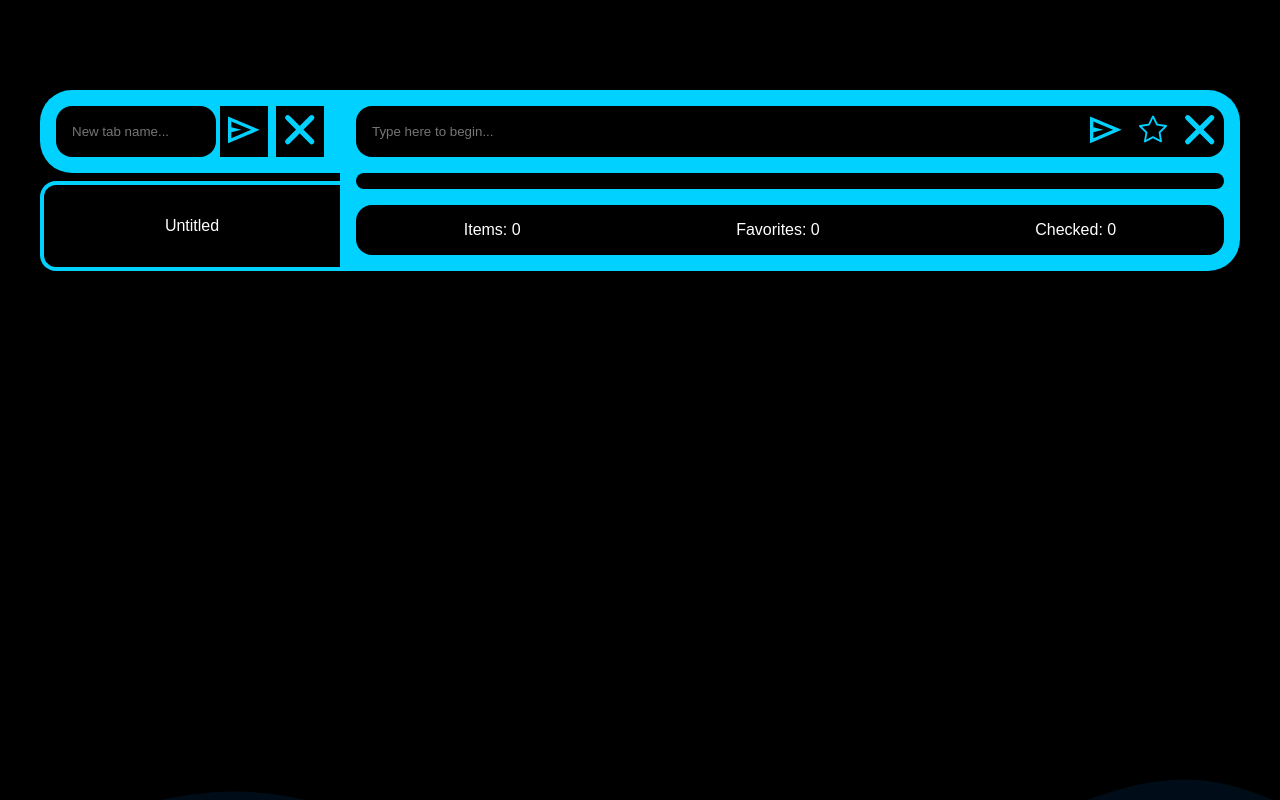
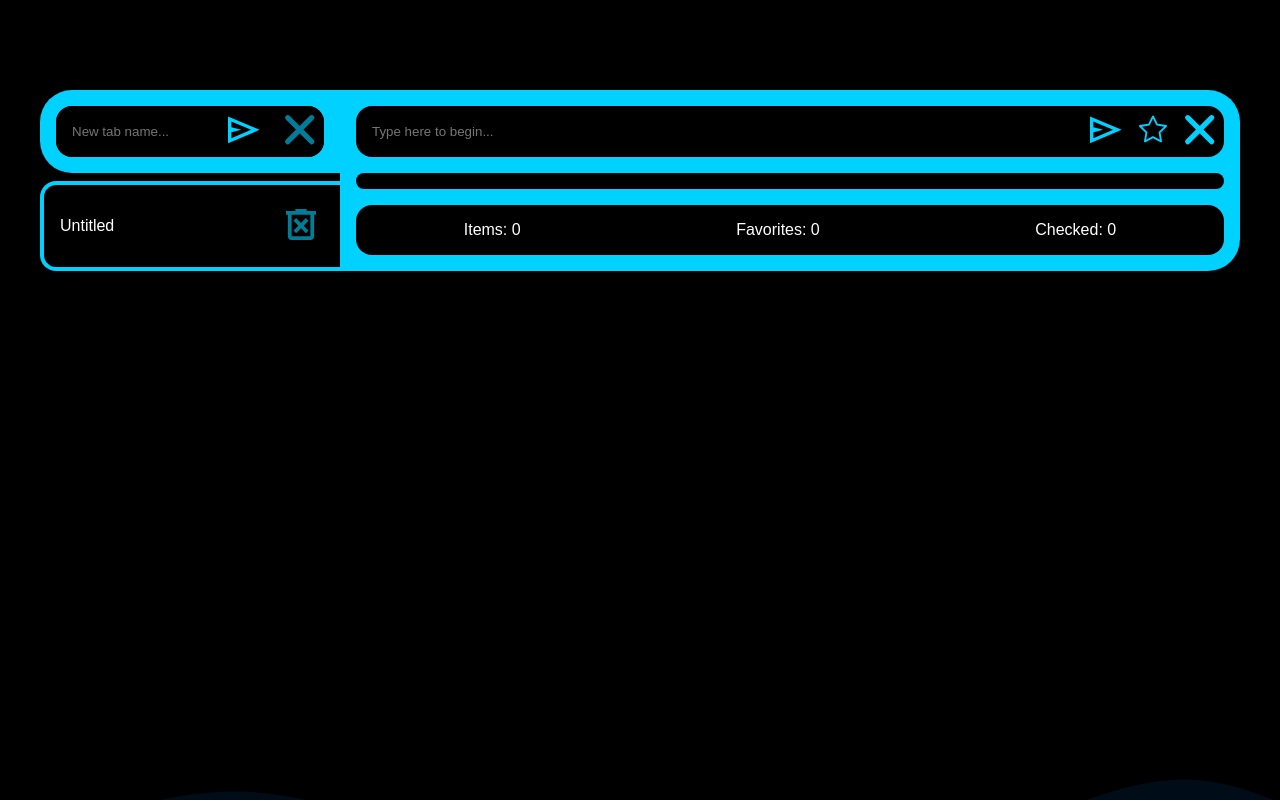
Before and after one commit to ZeSved/ToDo-app, a React (Vite) app: page / in a window 1280 px wide. Built offline with nearby package versions, Linux system fonts and the light colour scheme.

Commit message:
delete button (doesn't work)

```diff
--- a/src/components/tabs/Tabs.tsx
+++ b/src/components/tabs/Tabs.tsx
@@ -4,22 +4,21 @@ import { targetCurrent } from '../../util/targets'
 import { inputChecker } from '../../util/inputChecker'
 import send from '../../images/send.svg'
 import clear from '../../images/_clear_ symbol.svg'
+import deleteImg from '../../images/_delete_ symbol.svg'
 
 export default function Tabs({ list, dispatch }: TabsProps) {
 	return (
 		<>
 			<div className={s.inputContainer}>
+				<div className={s.tabInput}>
 					<input
 						type='text'
 						placeholder='New tab name...'
-					onChange={(e) =>
-						dispatch({ type: 'set-tab-input', payload: e.currentTarget.value })
-					}
+						onChange={(e) => dispatch({ type: 'set-tab-input', payload: e.currentTarget.value })}
 						value={list.tabInput}
 						onKeyDown={(e) => {
 							if (e.key === 'Enter') {
 								e.preventDefault()
-
 								inputChecker(list.tabInput, dispatch, list)
 							}
 						}}
@@ -35,8 +34,8 @@ export default function Tabs({ list, dispatch }: TabsProps) {
 					</button>
 					<div />
 					<button
+						disabled={list.tabs.length <= 1}
 						onClick={() => {
-						if (list.tabs.length > 1) {
 							if (
 								confirm(
 									'Are you sure you want to permanently delete all tabs? NOTE: This will also wipe all data from all tabs.'
@@ -58,7 +57,6 @@ export default function Tabs({ list, dispatch }: TabsProps) {
 								})
 								window.localStorage.setItem('itemDat', '[]')
 							}
-						}
 						}}>
 						<img
 							src={clear}
@@ -66,7 +64,8 @@ export default function Tabs({ list, dispatch }: TabsProps) {
 						/>
 					</button>
 				</div>
-			<nav className={s.nav}>
+			</div>
+			<div className={s.nav}>
 				{list.tabs.map((tab, i) => (
 					<div
 						onClick={() =>
@@ -78,9 +77,23 @@ export default function Tabs({ list, dispatch }: TabsProps) {
 						className={tab.isSelected ? s.selected : s.not_selected}
 						key={i}>
 						<p>{tab.tabName}</p>
+						<div className={s.buttons}>
+							<button
+								disabled={list.tabs.length === 1}
+								onClick={() => {
+									const newArr = [...list.tabs]
+									newArr.splice(i, 1)
+									dispatch({ type: 'set-tabs', payload: newArr })
+								}}>
+								<img
+									src={deleteImg}
+									alt=''
+								/>
+							</button>
+						</div>
 					</div>
 				))}
-			</nav>
+			</div>
 		</>
 	)
 }
--- a/src/components/tabs/tabs.module.scss
+++ b/src/components/tabs/tabs.module.scss
@@ -9,16 +9,25 @@
 
 	display: flex;
 
-	.buttons {
+	.tabInput {
 		display: flex;
 		gap: var(--gap-1);
 		background-color: black;
 		border-radius: var(--gap-3);
-	}
+
 		> button {
 			@include button;
 
 			background-color: black;
+			border-radius: var(--gap-3);
+
+			&:disabled {
+				cursor: default;
+
+				> img {
+					opacity: 0.6;
+				}
+			}
 		}
 
 		> input {
@@ -38,6 +47,7 @@
 			padding: var(--gap-3);
 		}
 	}
+}
 
 .nav {
 	display: flex;
@@ -49,16 +59,34 @@
 	.not_selected {
 		display: flex;
 		align-items: center;
-		justify-content: center;
+		justify-content: space-between;
 		flex-grow: 1;
 		border-radius: var(--gap-3) 0 0 var(--gap-3);
-		padding: 0 2rem;
+		padding: 0 var(--gap-3);
 
 		border: var(--gap-1) solid;
 		border-right: none;
 
 		> p {
 			color: white;
+		}
+
+		.buttons {
+			display: flex;
+			align-items: center;
+			gap: var(--gap-4);
+
+			> button {
+				@include button;
+
+				&:disabled {
+					cursor: default;
+
+					> img {
+						opacity: 0.6;
+					}
+				}
+			}
 		}
 	}
 
--- /dev/null
+++ b/src/constants/storageKeys.ts
@@ -0,0 +1,3 @@
+export const storageKeys = {
+  main: 'itemData'
+}
--- /dev/null
+++ b/src/util/removeItem.ts
@@ -0,0 +1,3 @@
+export function removeItem() {
+
+}
```
Lines whose indentation alone changed are shown as unchanged.
